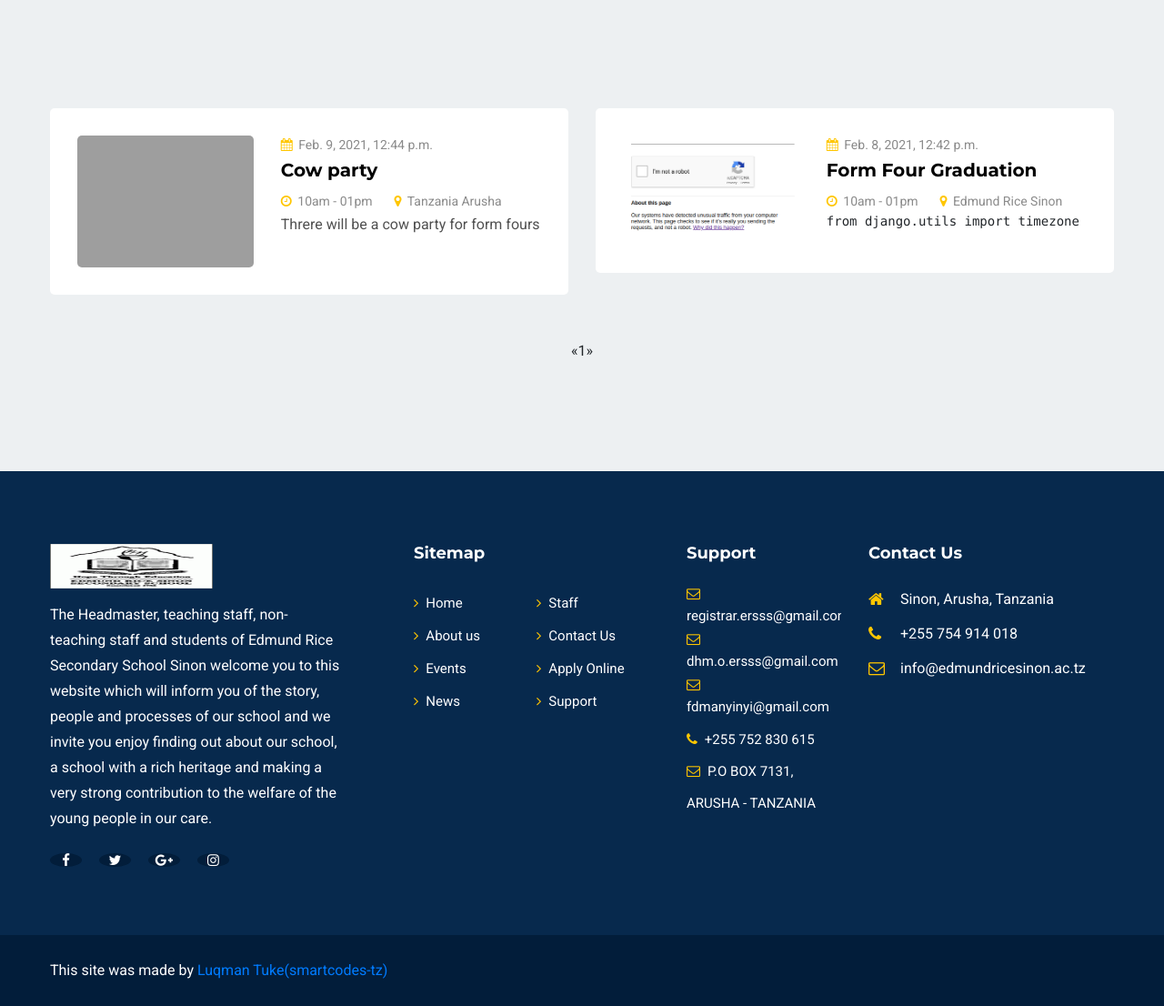
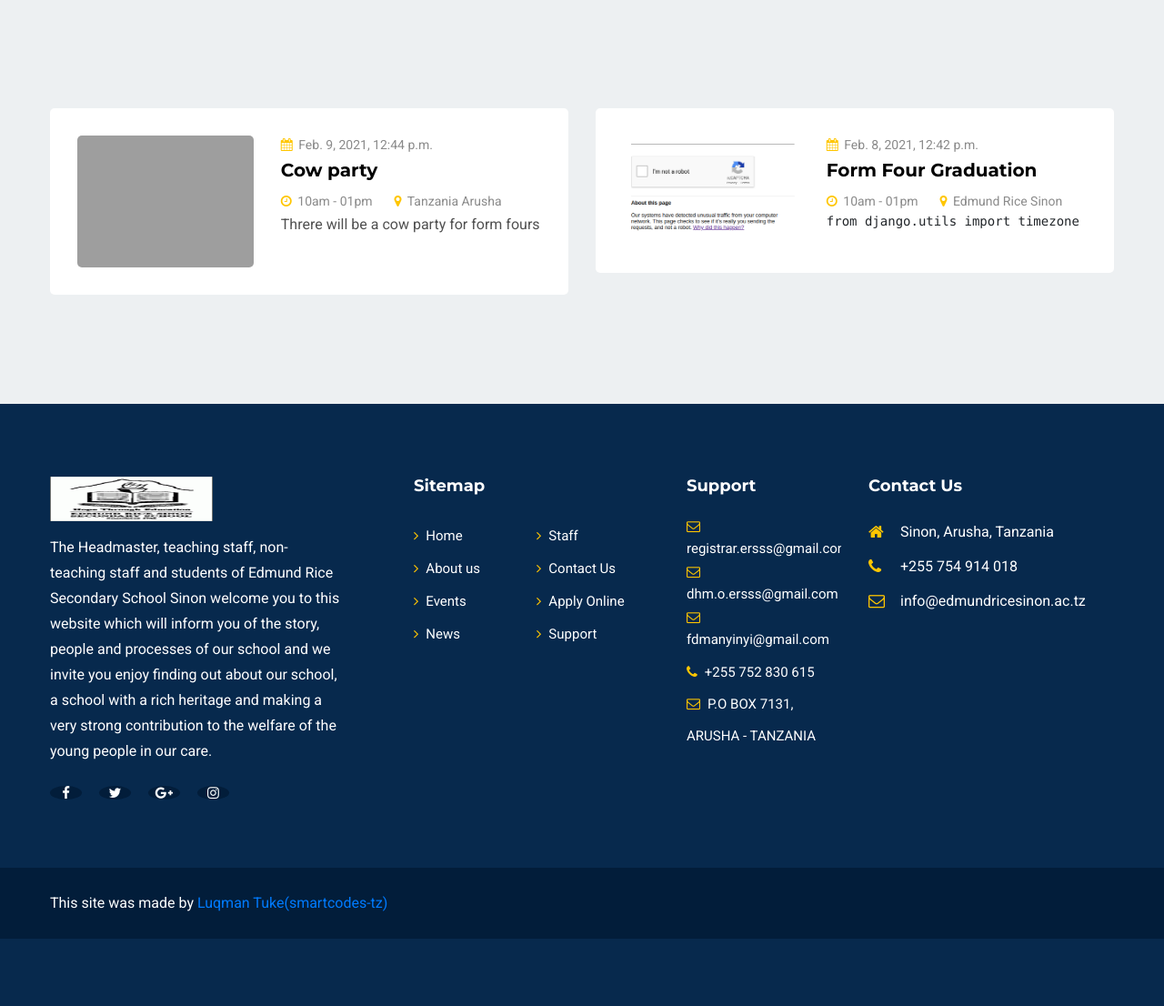
Before and after one commit to luqmantuke/ersss, a Django app: page /events/ in a window 1280 px wide. Shown: the part 1074-2180 px from the top of the page at 91% size. After the commit the page ends 2106 px from the top, so only its background shows below. Run offline with Django 3.2, Linux system fonts and the light colour scheme; data comes from the database, SQL or seed files in the repository; some libraries are stand-ins or nearby versions; grey boxes are pictures that could not be loaded.

Commit message:
removing pagination in events

```diff
--- a/templates/events/events.html
+++ b/templates/events/events.html
@@ -53,31 +53,7 @@
 
            </div> <!-- row -->
 
-            <div class="row">
-                <div class="col-lg-12">
-                    <nav class="courses-pagination mt-50">
-                        <ul class="pagination justify-content-center">
-                          {% if events.has_previous %}
-                          <li><a href="?page={{ events.previous_page_number }}">&laquo;</a></li>
-                        {% else %}
-                          <li class="disabled"><span>&laquo;</span></li>
-                        {% endif %}
-                        {% for pagination in events.paginator.page_range %}
-                          {% if events.number == pagination %}
-                            <li class="active"><span>{{ pagination }} <span class="sr-only">(current)</span></span></li>
-                          {% else %}
-                            <li><a href="?page={{ pagination }}">{{ pagination }}</a></li>
-                          {% endif %}
-                        {% endfor %}
-                        {% if events.has_next %}
-                          <li><a href="?page={{ events.next_page_number }}">&raquo;</a></li>
-                        {% else %}
-                          <li class="disabled"><span>&raquo;</span></li>
-                        {% endif %}
-                        </ul>
-                    </nav>  <!-- courses pagination -->
-                </div>
-            </div>  <!-- row -->
+
 
         </div> <!-- container -->
     </section>
```
